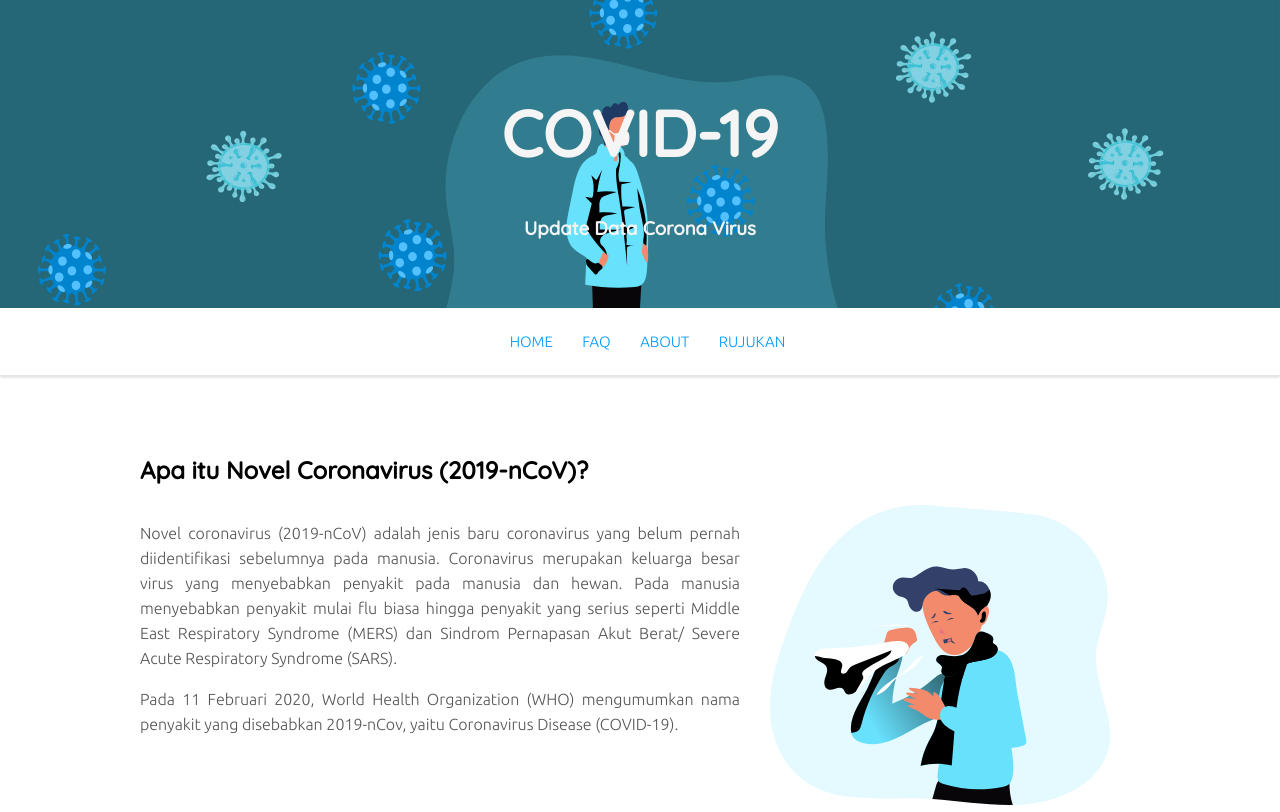
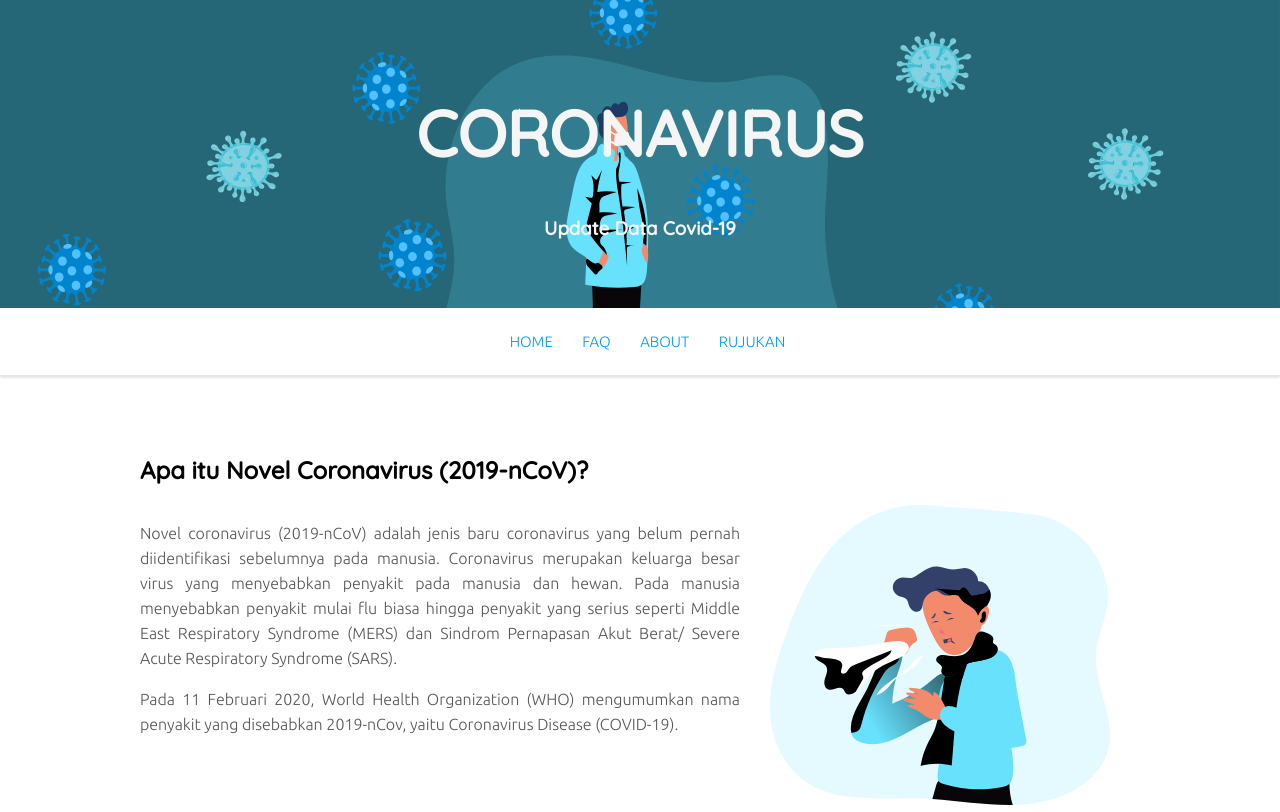
Before and after one commit to pirmansh/pemrograman-web-1, a plain HTML site: page Tugas_1_Pirmansyah/index.html in a window 1280 px wide. Shown: the top 812 px of the page. Drawn offline with Linux system fonts and the light colour scheme; no server answers.

Commit message:
edit banner text

```diff
--- a/Tugas_1_Pirmansyah/index.html
+++ b/Tugas_1_Pirmansyah/index.html
@@ -14,8 +14,8 @@
 <body>
     <header>
         <div class="jumbotron">
-            <h1 class="text-banner uppercase">Covid-19</h1>
-            <h3 class="text-banner">Update Data Corona Virus</h3>
+            <h1 class="text-banner uppercase">Coronavirus</h1>
+            <h3 class="text-banner">Update Data Covid-19</h3>
         </div>
         <nav>
             <ul>
```
